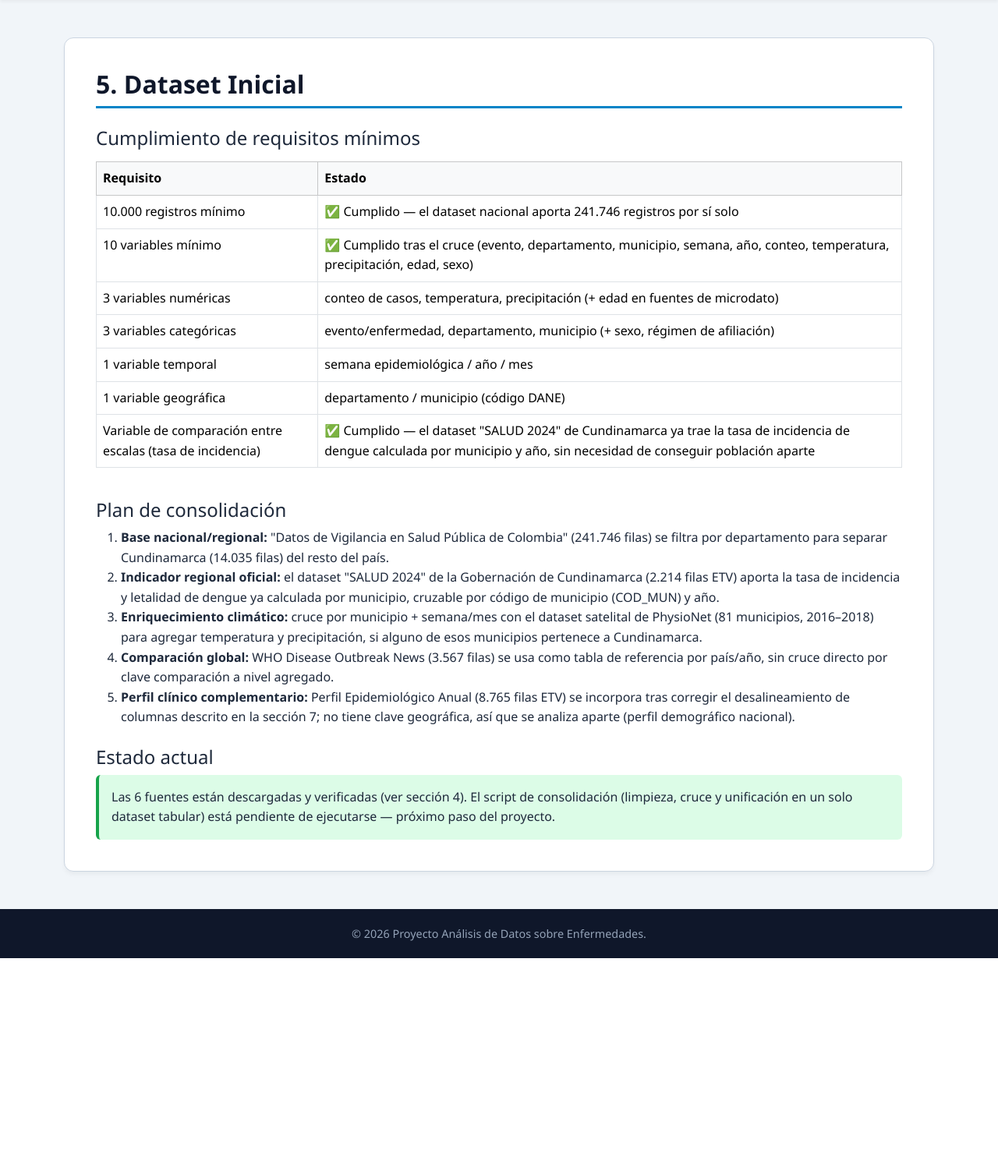
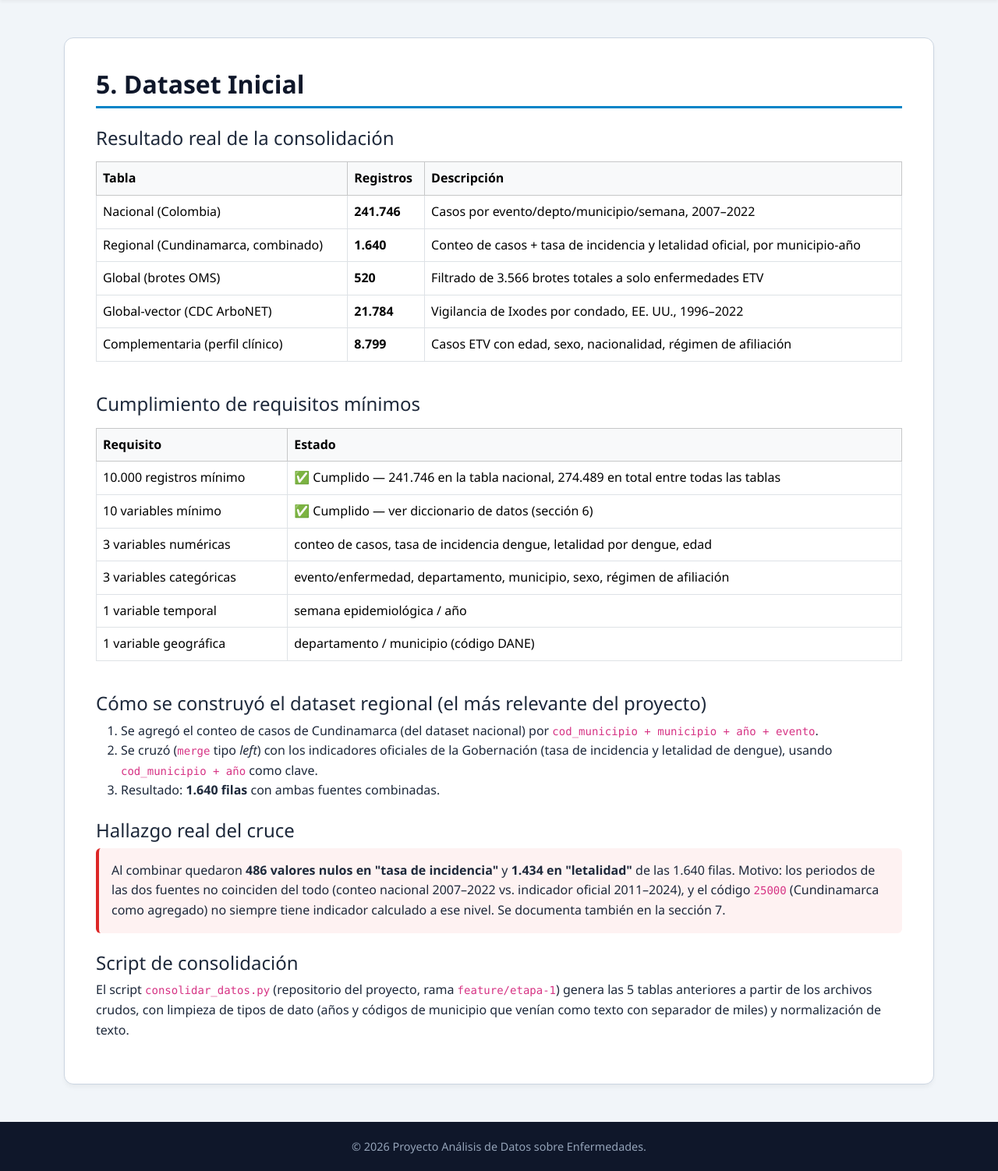
Before and after one commit to Manmurcia/NexoBio-ETV, a Flask app: page /etapa1/dataset in a window 1280 px wide. Shown: the part 62-1564 px from the top of the page at 78% size. Before the commit the page ends 1291 px from the top, so only its background shows below. Run offline with Flask 3, Linux system fonts and the light colour scheme.

Commit message:
Update 5_dataset.html

```diff
--- a/templates/etapa 1/5_dataset.html
+++ b/templates/etapa 1/5_dataset.html
@@ -2,36 +2,58 @@
 
 {% block content %}
 <h1 class="page-title">5. Dataset Inicial</h1>
+
+<h4 class="mt-4">Resultado real de la consolidación</h4>
+<div class="table-responsive mt-3">
+<table class="table table-bordered">
+    <thead class="table-light"><tr><th>Tabla</th><th>Registros</th><th>Descripción</th></tr></thead>
+    <tbody>
+        <tr><td>Nacional (Colombia)</td><td><strong>241.746</strong></td><td>Casos por evento/depto/municipio/semana, 2007–2022</td></tr>
+        <tr><td>Regional (Cundinamarca, combinado)</td><td><strong>1.640</strong></td><td>Conteo de casos + tasa de incidencia y letalidad oficial, por municipio-año</td></tr>
+        <tr><td>Global (brotes OMS)</td><td><strong>520</strong></td><td>Filtrado de 3.566 brotes totales a solo enfermedades ETV</td></tr>
+        <tr><td>Global-vector (CDC ArboNET)</td><td><strong>21.784</strong></td><td>Vigilancia de Ixodes por condado, EE. UU., 1996–2022</td></tr>
+        <tr><td>Complementaria (perfil clínico)</td><td><strong>8.799</strong></td><td>Casos ETV con edad, sexo, nacionalidad, régimen de afiliación</td></tr>
+    </tbody>
+</table>
+</div>
 
 <h4 class="mt-4">Cumplimiento de requisitos mínimos</h4>
 <div class="table-responsive mt-3">
 <table class="table table-bordered">
     <thead class="table-light"><tr><th>Requisito</th><th>Estado</th></tr></thead>
     <tbody>
-        <tr><td>10.000 registros mínimo</td><td>✅ Cumplido — el dataset nacional aporta 241.746 registros por sí solo</td></tr>
-        <tr><td>10 variables mínimo</td><td>✅ Cumplido tras el cruce (evento, departamento, municipio, semana, año, conteo, temperatura, precipitación, edad, sexo)</td></tr>
-        <tr><td>3 variables numéricas</td><td>conteo de casos, temperatura, precipitación (+ edad en fuentes de microdato)</td></tr>
-        <tr><td>3 variables categóricas</td><td>evento/enfermedad, departamento, municipio (+ sexo, régimen de afiliación)</td></tr>
-        <tr><td>1 variable temporal</td><td>semana epidemiológica / año / mes</td></tr>
+        <tr><td>10.000 registros mínimo</td><td>✅ Cumplido — 241.746 en la tabla nacional, 274.489 en total entre todas las tablas</td></tr>
+        <tr><td>10 variables mínimo</td><td>✅ Cumplido — ver diccionario de datos (sección 6)</td></tr>
+        <tr><td>3 variables numéricas</td><td>conteo de casos, tasa de incidencia dengue, letalidad por dengue, edad</td></tr>
+        <tr><td>3 variables categóricas</td><td>evento/enfermedad, departamento, municipio, sexo, régimen de afiliación</td></tr>
+        <tr><td>1 variable temporal</td><td>semana epidemiológica / año</td></tr>
         <tr><td>1 variable geográfica</td><td>departamento / municipio (código DANE)</td></tr>
-        <tr><td>Variable de comparación entre escalas (tasa de incidencia)</td><td>✅ Cumplido — el dataset "SALUD 2024" de Cundinamarca ya trae la tasa de incidencia de dengue calculada por municipio y año, sin necesidad de conseguir población aparte</td></tr>
     </tbody>
 </table>
 </div>
 
-<h4 class="mt-4">Plan de consolidación</h4>
+<h4 class="mt-4">Cómo se construyó el dataset regional (el más relevante del proyecto)</h4>
 <ol>
-    <li><strong>Base nacional/regional:</strong> "Datos de Vigilancia en Salud Pública de Colombia" (241.746 filas) se filtra por departamento para separar Cundinamarca (14.035 filas) del resto del país.</li>
-    <li><strong>Indicador regional oficial:</strong> el dataset "SALUD 2024" de la Gobernación de Cundinamarca (2.214 filas ETV) aporta la tasa de incidencia y letalidad de dengue ya calculada por municipio, cruzable por código de municipio (COD_MUN) y año.</li>
-    <li><strong>Enriquecimiento climático:</strong> cruce por municipio + semana/mes con el dataset satelital de PhysioNet (81 municipios, 2016–2018) para agregar temperatura y precipitación, si alguno de esos municipios pertenece a Cundinamarca.</li>
-    <li><strong>Comparación global:</strong> WHO Disease Outbreak News (3.567 filas) se usa como tabla de referencia por país/año, sin cruce directo por clave comparación a nivel agregado.</li>
-    <li><strong>Perfil clínico complementario:</strong> Perfil Epidemiológico Anual (8.765 filas ETV) se incorpora tras corregir el desalineamiento de columnas descrito en la sección 7; no tiene clave geográfica, así que se analiza aparte (perfil demográfico nacional).</li>
+    <li>Se agregó el conteo de casos de Cundinamarca (del dataset nacional) por
+        <code>cod_municipio + municipio + año + evento</code>.</li>
+    <li>Se cruzó (<code>merge</code> tipo <em>left</em>) con los indicadores oficiales de la Gobernación
+        (tasa de incidencia y letalidad de dengue), usando <code>cod_municipio + año</code> como clave.</li>
+    <li>Resultado: <strong>1.640 filas</strong> con ambas fuentes combinadas.</li>
 </ol>
 
-<h4 class="mt-4">Estado actual</h4>
-<div class="p-3" style="background:#dcfce7; border-left:4px solid #16a34a; border-radius:6px;">
-    <p class="mb-0">Las 6 fuentes están descargadas y verificadas (ver sección 4). El script de
-    consolidación (limpieza, cruce y unificación en un solo dataset tabular) está pendiente de
-    ejecutarse — próximo paso del proyecto.</p>
+<h4 class="mt-4">Hallazgo real del cruce</h4>
+<div class="p-3" style="background:#fef2f2; border-left:4px solid #dc2626; border-radius:6px;">
+    <p class="mb-0">
+        Al combinar quedaron <strong>486 valores nulos en "tasa de incidencia"</strong> y
+        <strong>1.434 en "letalidad"</strong> de las 1.640 filas. Motivo: los periodos de las dos
+        fuentes no coinciden del todo (conteo nacional 2007–2022 vs. indicador oficial 2011–2024), y
+        el código <code>25000</code> (Cundinamarca como agregado) no siempre tiene indicador calculado
+        a ese nivel. Se documenta también en la sección 7.
+    </p>
 </div>
+
+<h4 class="mt-4">Script de consolidación</h4>
+<p>El script <code>consolidar_datos.py</code> (repositorio del proyecto, rama <code>feature/etapa-1</code>)
+genera las 5 tablas anteriores a partir de los archivos crudos, con limpieza de tipos de dato
+(años y códigos de municipio que venían como texto con separador de miles) y normalización de texto.</p>
 {% endblock %}
```
